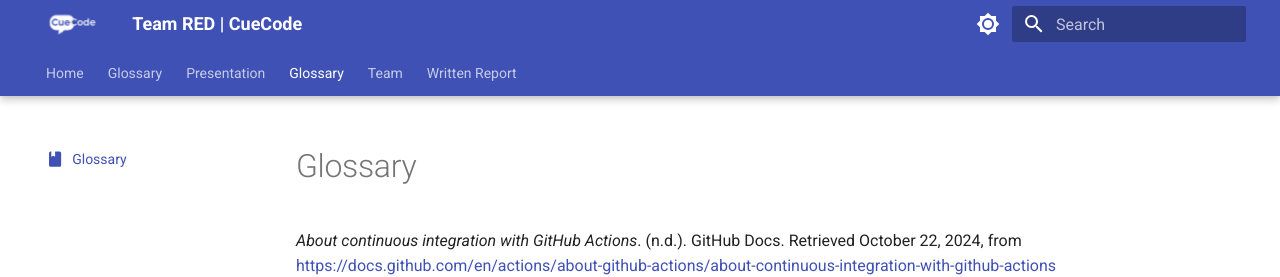
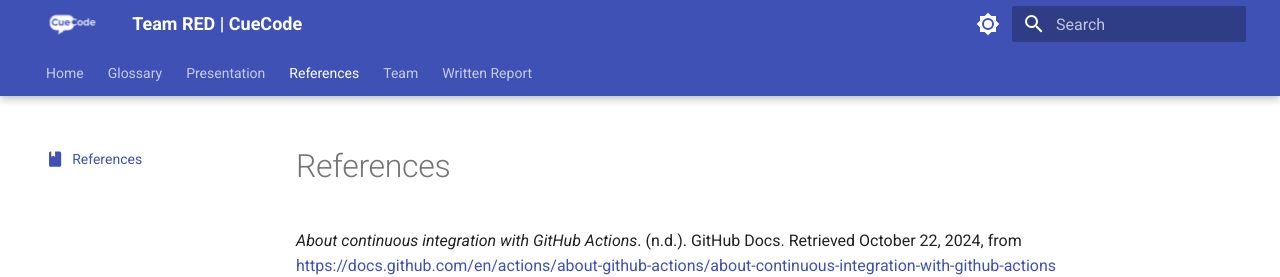
Before and after one commit to john-hix/cuecode-website, an MkDocs documentation site: the page built from docs/references.md, in a window 1280 px wide and 900 px high. Shown: the top 277 px of the window. Built offline with MkDocs 1.6.1 and Material for MkDocs 9.7.7, drawn with Linux system fonts in a browser that asks for light colours; some of the changed lines change nothing that is shown.

Commit message:
duplicate glossary

```diff
--- a/mkdocs.yml
+++ b/mkdocs.yml
@@ -59,6 +59,6 @@ nav:
   - 'index.md'
   - Glossary: glossary.md
   - Presentation: presentation.md
-  - Glossary: references.md
+  - References: references.md
   - Team: team.md
   - 'Written Report': written-report.md
```
